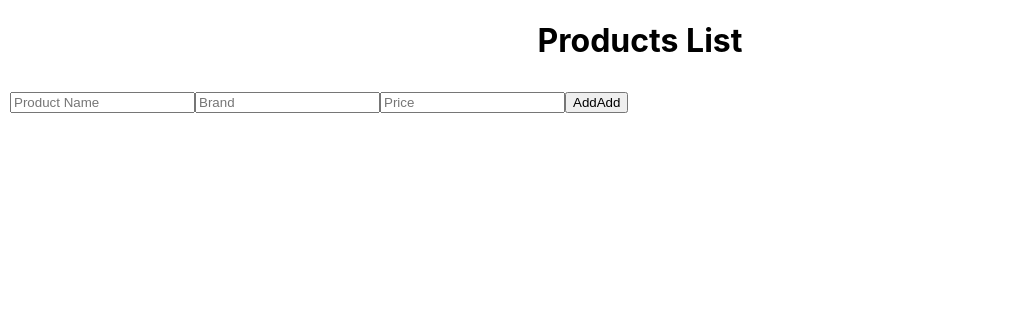
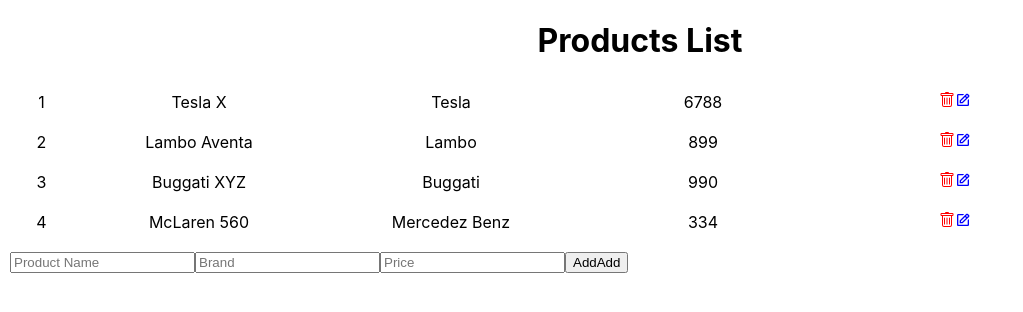
Before and after one commit to sarojramtel/my-app, a React (Create React App) app: page / in a window 1280 px wide. Shown: the top 312 px of the page, without its empty margins (0-1023 px from the left). Built offline with nearby package versions, Linux system fonts and the light colour scheme.

Commit message:
PRODUCTS list feri lekhna napros vanera

```diff
--- a/src/components/productsList.js
+++ b/src/components/productsList.js
@@ -1,9 +1,10 @@
 import React, { useState } from "react";
 import { BsTrash } from "react-icons/bs";
 import { BiEdit } from "react-icons/bi";
+import { PRODUCTS } from "../constants";
 
 const ProductsList = () => {
-  const [products, setProducts] = useState([]);
+  const [products, setProducts] = useState(PRODUCTS);
   const [name, setName] = useState("");
   const [brand, setBrand] = useState("");
   const [price, setPrice] = useState("");
```
